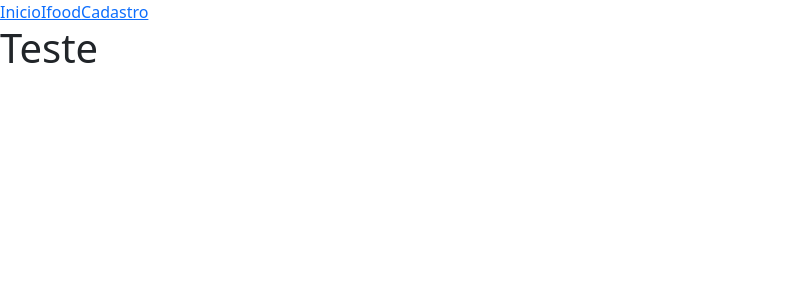
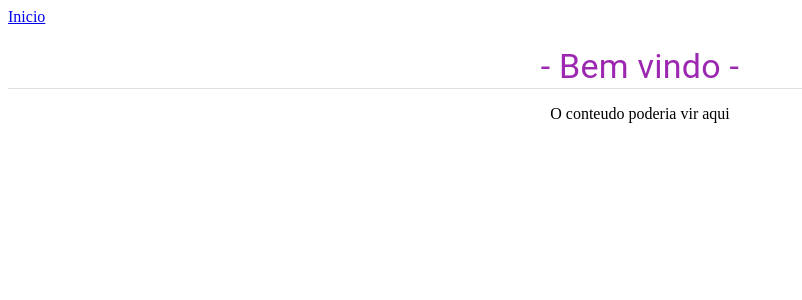
Before and after one commit to maxwellsothero/react-projetc-top, a React (Create React App) app: page / in a window 1280 px wide. Shown: the top 300 px of the page, without its empty margins (0-802 px from the left). Built offline with nearby package versions, Linux system fonts and the light colour scheme.

Commit message:
Nova estrutura

```diff
--- a/package.json
+++ b/package.json
@@ -3,10 +3,12 @@
   "version": "0.1.0",
   "private": true,
   "dependencies": {
+    "@emotion/react": "^11.10.0",
+    "@emotion/styled": "^11.10.0",
+    "@mui/material": "^5.9.3",
     "@testing-library/jest-dom": "^5.16.4",
     "@testing-library/react": "^13.3.0",
     "@testing-library/user-event": "^13.5.0",
-    "bootstrap": "^5.2.0",
     "react": "^18.2.0",
     "react-dom": "^18.2.0",
     "react-router-dom": "^6.3.0",
--- a/src/App.js
+++ b/src/App.js
@@ -1,22 +1,14 @@
 import { BrowserRouter, Routes, Route, Link } from "react-router-dom";
 
-
-import Cadastro from "./pages/Cadastro";
-import Login from "./pages/Login";
-
-import "bootstrap/dist/css/bootstrap.css";
+import Home from "./pages/Home";
 
 export default function App() {
   return (
     <BrowserRouter>
       <Link to="/">Inicio</Link>
-      <Link to="/ifood">Ifood</Link>
-      <Link to="/novo">Cadastro</Link>
 
       <Routes>
-        <Route path="/" element={ <h1>Teste</h1> }   />
-        <Route path="/ifood" element={<Login/>}  />
-        <Route path="/novo" element={<Cadastro/>}  />
+        <Route path="/" element={ <Home/> }   />
       </Routes>
     </BrowserRouter>
   );
--- a/src/pages/Cadastro/index.js
+++ /dev/null
@@ -1,39 +0,0 @@
-import Card from "../../components/Card";
-// import "./styles.css";
-
-function MeuComponente () {
-    return (
-        <div class="alert alert-danger" role="alert">
-            A simple danger alert—check it out!
-        </div>
-    )
-}
-
-export default function Cadastro() {
-    return (
-        <section>
-            <h1>Cadastro</h1>
-
-            <hr/>
-
-            <div className="row">
-                <div className="col">
-                    <Card color="primary" titulo="Vendas" conteudo="23% a mais"/>
-                </div>
-
-                <div className="col">
-                    <Card color="success" conteudo={<button>Teste</button>}/>
-                </div>
-
-                <div className="col">
-                    <Card conteudo={<MeuComponente/>}    />
-                </div>
-
-                <div className="col">
-                    <Card/>
-                </div>
-            </div>
-
-        </section>
-    )
-}
--- /dev/null
+++ b/src/pages/Home/index.js
@@ -0,0 +1,16 @@
+import { Divider, Typography } from "@mui/material";
+import "./styles.css";
+
+export default function Home() {
+    return (
+        <div align="center" className="home">
+            <Typography variant="h4" color="secondary"> - Bem vindo - </Typography>
+
+            <Divider/>
+
+            <p>
+                O conteudo poderia vir aqui
+            </p>
+        </div>
+    )
+}
--- /dev/null
+++ b/src/pages/Home/styles.css
@@ -0,0 +1,3 @@
+.home {
+    margin-top: 20px;
+}
--- a/src/pages/Login/index.js
+++ /dev/null
@@ -1,34 +0,0 @@
-import React from 'react';
-
-export default function Login() {
-    const [pegarQuantidade, alterarQuantidade] = React.useState(1);
-
-    const [quantidade, setQuantidade] = React.useState(1);
-    const [nome, setNome] = React.useState('');
-    const [modal, setModal] = React.useState(false);
-
-    const [alunos, setAlunos] = React.useState([]);
-    const [dados, setDados] = React.useState({});
-
-    const diminuir = () => {
-        if (pegarQuantidade === 1) {
-            return;
-        }
-
-        alterarQuantidade(pegarQuantidade - 1);
-    };
-
-    const aumentar = () => {
-        alterarQuantidade(pegarQuantidade + 1);
-    };
-
-    return (
-        <div className="mt-5 mb-5">
-            <h1>Ifood</h1>
-
-            <button onClick={diminuir} className="btn btn-outline-danger">-</button>
-            {pegarQuantidade}
-            <button onClick={aumentar} className="btn btn-outline-danger">+</button>
-        </div>
-    )
-}
```
Also changed, not shown: src/pages/Cadastro/styles.css (deleted, +0 -7 lines), src/components/Card/index.js (line endings or trailing spaces), 2 other files (tests, documents, lock files or other folders).
